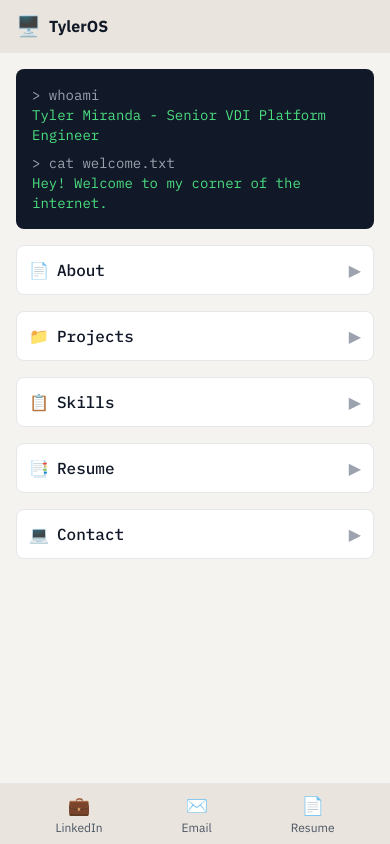
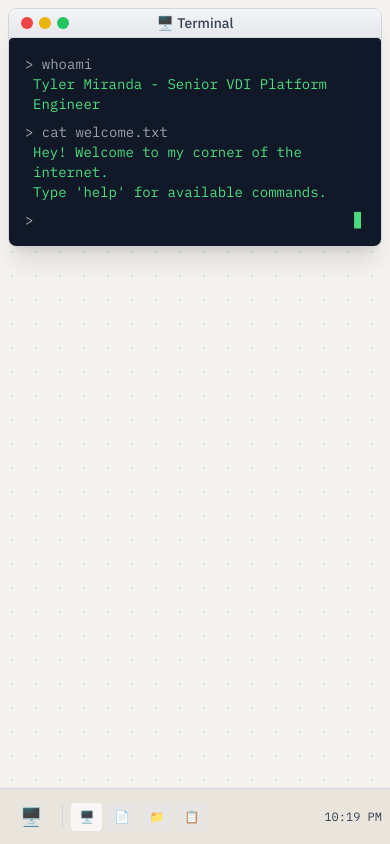
Before and after one commit to tylermiranda/tylermiranda.com, an Astro site: page / in a window 390 px wide. Built offline with nearby package versions, Linux system fonts and the light colour scheme; Astro itself is replaced by a stand-in of ours.

Commit message:
feat: redesign mobile to match desktop OS experience
- Fullscreen window with macOS-style title bar
- Taskbar with TylerOS start button and window icons
- Start menu with profile pic, window grid, and quick links
- Same interactive terminal as desktop
- Retains desktop aesthetic on smaller screens

```diff
--- a/src/components/MobileLayout.tsx
+++ b/src/components/MobileLayout.tsx
@@ -1,11 +1,12 @@
-import type { ReactNode } from 'react';
+import { useState, type ReactNode } from 'react';
 import type { WindowId } from '../types/window';
 
 interface MobileLayoutProps {
   windowContents: Record<WindowId, ReactNode>;
 }
 
-const sections: Array<{ id: WindowId; label: string; icon: string }> = [
+const windows: Array<{ id: WindowId; label: string; icon: string }> = [
+  { id: 'welcome', label: 'Terminal', icon: '🖥️' },
   { id: 'about', label: 'About', icon: '📄' },
   { id: 'projects', label: 'Projects', icon: '📁' },
   { id: 'skills', label: 'Skills', icon: '📋' },
@@ -14,74 +15,163 @@
 ];
 
 export function MobileLayout({ windowContents }: MobileLayoutProps) {
+  const [activeWindow, setActiveWindow] = useState<WindowId>('welcome');
+  const [showMenu, setShowMenu] = useState(false);
+
+  const activeWindowData = windows.find(w => w.id === activeWindow);
+
   return (
-    <div className="min-h-screen bg-cream">
-      {/* Header */}
-      <header className="sticky top-0 bg-cream-dark/90 backdrop-blur-sm border-b border-gray-200 px-4 py-3 z-10">
+    <div className="min-h-screen bg-cream flex flex-col">
+      {/* Desktop-style background pattern */}
+      <div
+        className="fixed inset-0 pointer-events-none opacity-30"
+        style={{
+          backgroundImage: `radial-gradient(circle, #9ca3af 1px, transparent 1px)`,
+          backgroundSize: '24px 24px',
+        }}
+      />
+
+      {/* Window - fullscreen style */}
+      <div className="flex-1 p-2 pb-16 relative z-10">
+        <div className="h-full bg-white rounded-lg shadow-xl border border-gray-300 overflow-hidden flex flex-col">
+          {/* Window title bar */}
+          <div className="flex items-center justify-between px-3 py-2 bg-gradient-to-b from-gray-100 to-gray-200 border-b border-gray-300">
             <div className="flex items-center gap-2">
-          <span className="text-xl">🖥️</span>
-          <h1 className="font-bold text-gray-900">TylerOS</h1>
+              <div className="flex gap-1.5">
+                <div className="w-3 h-3 rounded-full bg-red-500" />
+                <div className="w-3 h-3 rounded-full bg-yellow-500" />
+                <div className="w-3 h-3 rounded-full bg-green-500" />
               </div>
-      </header>
+            </div>
+            <span className="text-sm font-medium text-gray-700 absolute left-1/2 -translate-x-1/2">
+              {activeWindowData?.icon} {activeWindowData?.label}
+            </span>
+            <div className="w-12" />
+          </div>
 
-      {/* Welcome */}
-      <div className="p-4">
-        <div className="bg-gray-900 text-green-400 font-mono text-sm p-4 rounded-lg">
-          <div className="text-gray-400">{`> whoami`}</div>
-          <div>Tyler Miranda - Senior VDI Platform Engineer</div>
-          <div className="text-gray-400 mt-2">{`> cat welcome.txt`}</div>
-          <div className="text-green-400">
-            Hey! Welcome to my corner of the internet.
+          {/* Window content */}
+          <div className="flex-1 overflow-auto bg-gray-50">
+            {windowContents[activeWindow]}
           </div>
         </div>
       </div>
 
-      {/* Sections */}
-      <div className="px-4 pb-20 space-y-4">
-        {sections.map(({ id, label, icon }) => (
-          <details key={id} className="group">
-            <summary className="flex items-center gap-2 p-3 bg-white rounded-lg border border-gray-200 cursor-pointer hover:border-amber-400 transition-colors list-none">
-              <span>{icon}</span>
-              <span className="font-medium text-gray-900 font-mono">{label}</span>
-              <span className="ml-auto text-gray-400 group-open:rotate-90 transition-transform">
-                ▶
-              </span>
-            </summary>
-            <div className="mt-2 p-4 bg-white rounded-lg border border-gray-200">
-              {windowContents[id]}
+      {/* Start Menu Overlay */}
+      {showMenu && (
+        <div
+          className="fixed inset-0 z-40"
+          onClick={() => setShowMenu(false)}
+        >
+          <div
+            className="absolute bottom-14 left-2 right-2 bg-white/95 backdrop-blur-md rounded-lg shadow-2xl border border-gray-200 overflow-hidden"
+            onClick={e => e.stopPropagation()}
+          >
+            {/* Profile Section */}
+            <div className="bg-gradient-to-r from-amber-500 to-amber-600 p-4 flex items-center gap-3">
+              <img
+                src="/tyler_adult.jpeg"
+                alt="Tyler Miranda"
+                className="w-14 h-14 rounded-full border-2 border-white shadow-md object-cover"
+              />
+              <div className="text-white">
+                <div className="font-bold">Tyler Miranda</div>
+                <div className="text-xs text-amber-100">Senior VDI Platform Engineer</div>
               </div>
-          </details>
+            </div>
+
+            {/* Window shortcuts */}
+            <div className="p-2 grid grid-cols-3 gap-2">
+              {windows.map((win) => (
+                <button
+                  key={win.id}
+                  onClick={() => {
+                    setActiveWindow(win.id);
+                    setShowMenu(false);
+                  }}
+                  className={`flex flex-col items-center gap-1 p-3 rounded-lg transition-colors ${
+                    activeWindow === win.id
+                      ? 'bg-amber-100 border border-amber-300'
+                      : 'hover:bg-gray-100'
+                  }`}
+                >
+                  <span className="text-2xl">{win.icon}</span>
+                  <span className="text-xs text-gray-700">{win.label}</span>
+                </button>
               ))}
             </div>
 
-      {/* Bottom Nav */}
-      <nav className="fixed bottom-0 left-0 right-0 bg-cream-dark/90 backdrop-blur-sm border-t border-gray-200 px-4 py-2 flex justify-around">
+            {/* Quick Links */}
+            <div className="border-t border-gray-200 p-2 flex justify-around">
               <a
                 href="https://www.linkedin.com/in/tyler-miranda-pro/"
                 target="_blank"
                 rel="noopener noreferrer"
-          className="flex flex-col items-center text-xs text-gray-600"
+                className="flex flex-col items-center p-2 text-gray-600"
               >
                 <span className="text-lg">💼</span>
-          LinkedIn
+                <span className="text-xs">LinkedIn</span>
               </a>
               <a
                 href="mailto:tyler.miranda@gmail.com"
-          className="flex flex-col items-center text-xs text-gray-600"
+                className="flex flex-col items-center p-2 text-gray-600"
               >
                 <span className="text-lg">✉️</span>
-          Email
+                <span className="text-xs">Email</span>
               </a>
               <a
-          href="https://docs.google.com/document/d/18HLUyYZaaRRvGUiA7XVZnfgjbHsR5C62/edit?usp=sharing"
+                href="https://github.com/tylermiranda"
                 target="_blank"
                 rel="noopener noreferrer"
-          className="flex flex-col items-center text-xs text-gray-600"
+                className="flex flex-col items-center p-2 text-gray-600"
               >
-          <span className="text-lg">📄</span>
-          Resume
+                <svg className="w-5 h-5" viewBox="0 0 24 24" fill="currentColor">
+                  <path d="M12 0c-6.626 0-12 5.373-12 12 0 5.302 3.438 9.8 8.207 11.387.599.111.793-.261.793-.577v-2.234c-3.338.726-4.033-1.416-4.033-1.416-.546-1.387-1.333-1.756-1.333-1.756-1.089-.745.083-.729.083-.729 1.205.084 1.839 1.237 1.839 1.237 1.07 1.834 2.807 1.304 3.492.997.107-.775.418-1.305.762-1.604-2.665-.305-5.467-1.334-5.467-5.931 0-1.311.469-2.381 1.236-3.221-.124-.303-.535-1.524.117-3.176 0 0 1.008-.322 3.301 1.23.957-.266 1.983-.399 3.003-.404 1.02.005 2.047.138 3.006.404 2.291-1.552 3.297-1.23 3.297-1.23.653 1.653.242 2.874.118 3.176.77.84 1.235 1.911 1.235 3.221 0 4.609-2.807 5.624-5.479 5.921.43.372.823 1.102.823 2.222v3.293c0 .319.192.694.801.576 4.765-1.589 8.199-6.086 8.199-11.386 0-6.627-5.373-12-12-12z"/>
+                </svg>
+                <span className="text-xs mt-1">GitHub</span>
               </a>
-      </nav>
+            </div>
+          </div>
+        </div>
+      )}
+
+      {/* Taskbar */}
+      <div className="fixed bottom-0 left-0 right-0 h-14 bg-cream-dark/95 backdrop-blur-sm border-t border-gray-300 flex items-center px-2 z-30">
+        {/* Start button */}
+        <button
+          onClick={() => setShowMenu(!showMenu)}
+          className={`flex items-center gap-1.5 px-3 py-2 rounded transition-colors ${
+            showMenu ? 'bg-white/70 shadow-sm' : 'hover:bg-white/50'
+          }`}
+        >
+          <span className="text-lg">🖥️</span>
+          <span className="font-medium text-sm hidden xs:inline">TylerOS</span>
+        </button>
+
+        {/* Divider */}
+        <div className="w-px h-6 bg-gray-300 mx-2" />
+
+        {/* Window tabs - scrollable */}
+        <div className="flex-1 flex items-center gap-1 overflow-x-auto">
+          {windows.slice(0, 4).map((win) => (
+            <button
+              key={win.id}
+              onClick={() => setActiveWindow(win.id)}
+              className={`px-2 py-1.5 rounded text-xs font-mono whitespace-nowrap transition-colors ${
+                activeWindow === win.id
+                  ? 'bg-white/70 text-gray-800 shadow-sm'
+                  : 'bg-gray-200/50 text-gray-600'
+              }`}
+            >
+              {win.icon}
+            </button>
+          ))}
+        </div>
+
+        {/* Time */}
+        <div className="text-xs font-mono text-gray-700 ml-2">
+          {new Date().toLocaleTimeString('en-US', { hour: 'numeric', minute: '2-digit', hour12: true })}
+        </div>
+      </div>
     </div>
   );
 }
```
Lines whose indentation alone changed are shown as unchanged.
